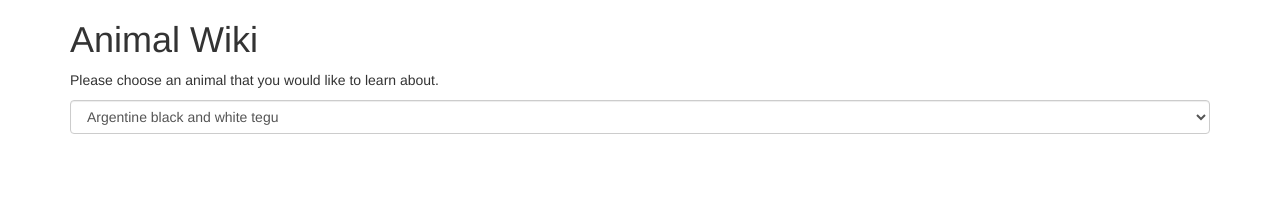
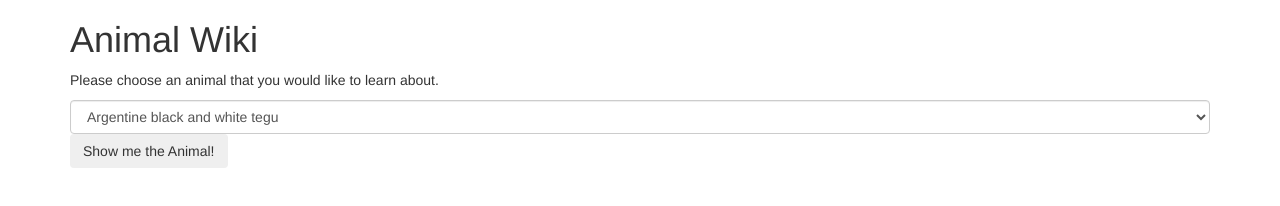
Before and after one commit to lucianmiller/animal-wiki, a plain HTML site: page index.html in a window 1280 px wide. Drawn offline with Linux system fonts and the light colour scheme.

Commit message:
It will add submit button

```diff
--- a/index.html
+++ b/index.html
@@ -18,6 +18,7 @@
         <option value="kestrel">American Kestrel</option>
         <option value="wolf">Maned Wolf</option>
       </select>
+      <button type="submit" class="btn">Show me the Animal!</button>
     </form>
 
     <div id="lizard">
```
